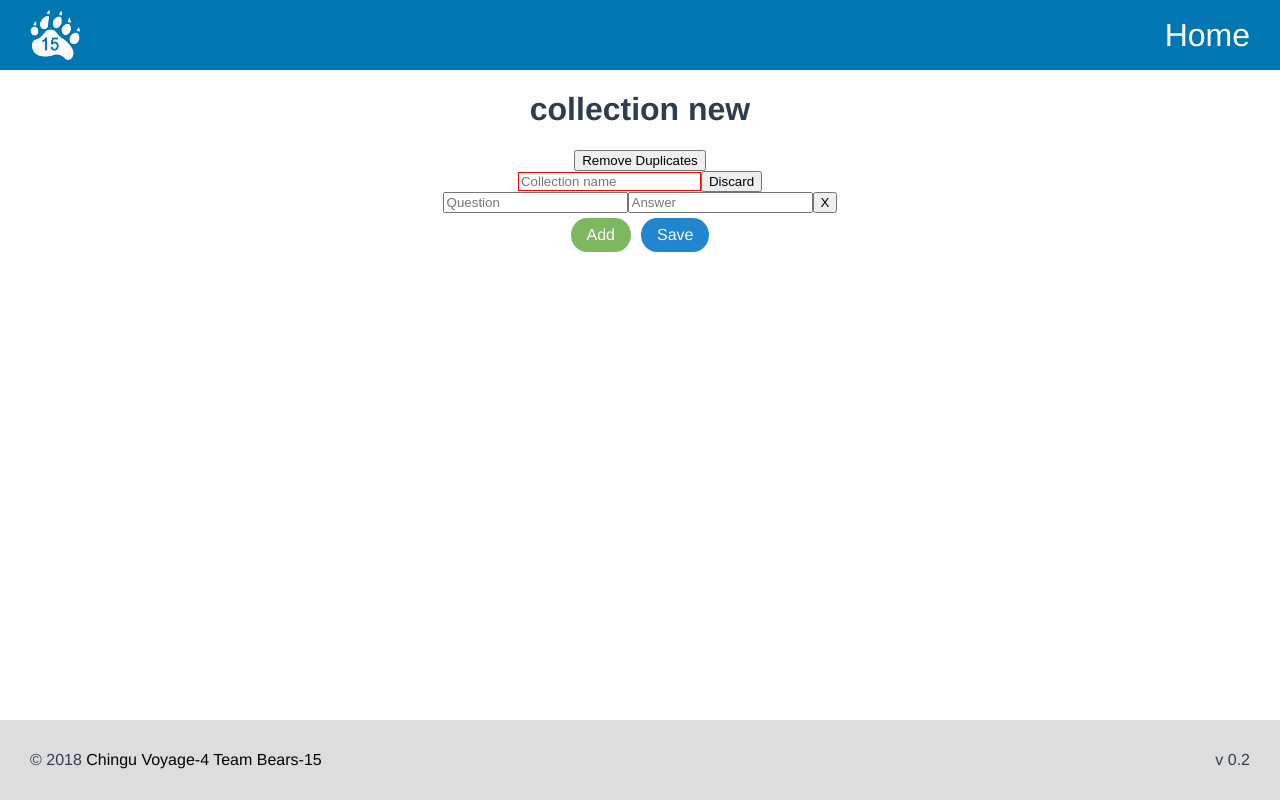
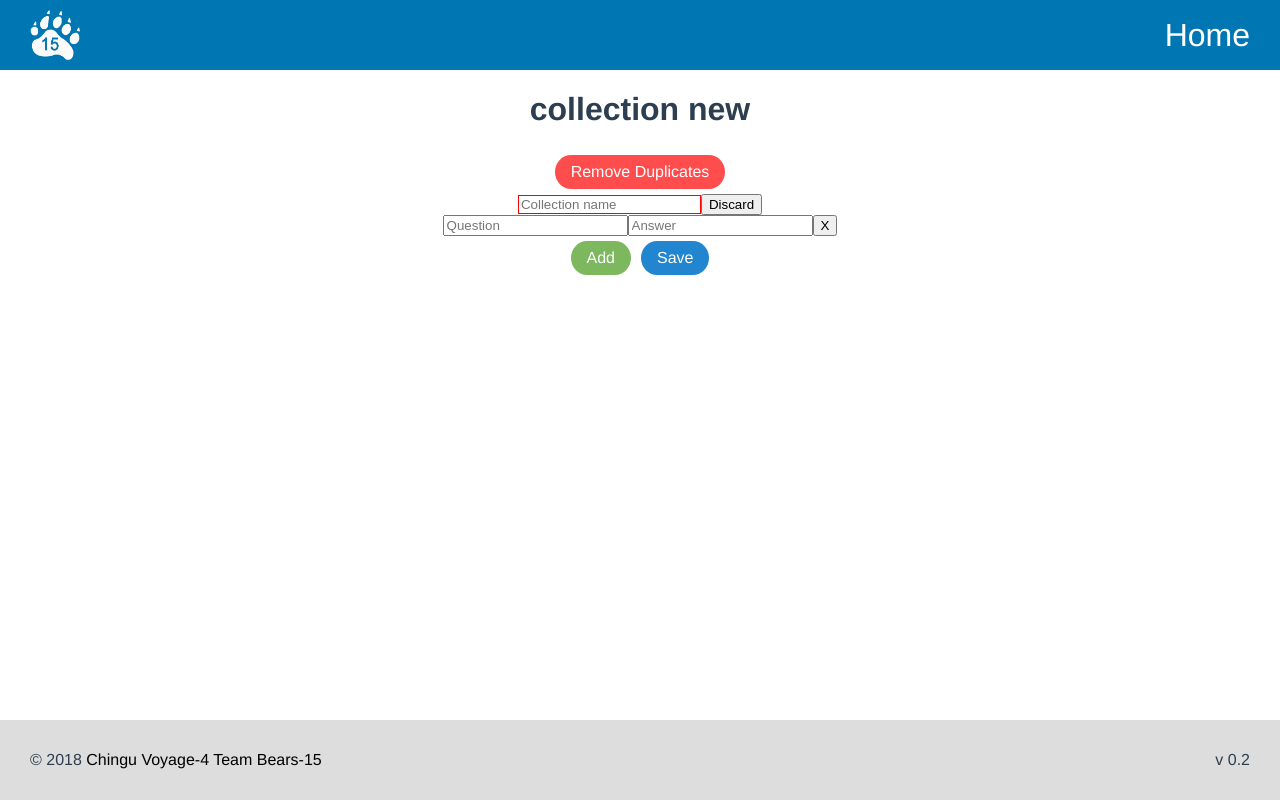
Before and after one commit to chingu-voyage4/Bears-Team-15, a Vue app: page /#/collection/new in a window 1280 px wide. Built offline with nearby package versions, Linux system fonts and the light colour scheme.

Commit message:
add minimum styling for buttons

```diff
--- a/src/components/CollectionEdit.vue
+++ b/src/components/CollectionEdit.vue
@@ -1,11 +1,11 @@
 <template>
 <div class="container">
   <div>
-    <button
+    <button class="btn btn-delete"
       v-if="!createMode"
       @click="deleteCollection"
     >Delete Collection</button>
-    <button
+    <button class="btn btn-delete"
       @click="removeDuplicates"
     >Remove Duplicates</button>
   </div>
@@ -181,6 +181,9 @@ export default {
   border-radius: 1em/50%;
 }
 
+.btn-delete{
+  background-color: #ff4d4d;
+}
 
 .btn-add {
   background-color: #7db85e;
```
